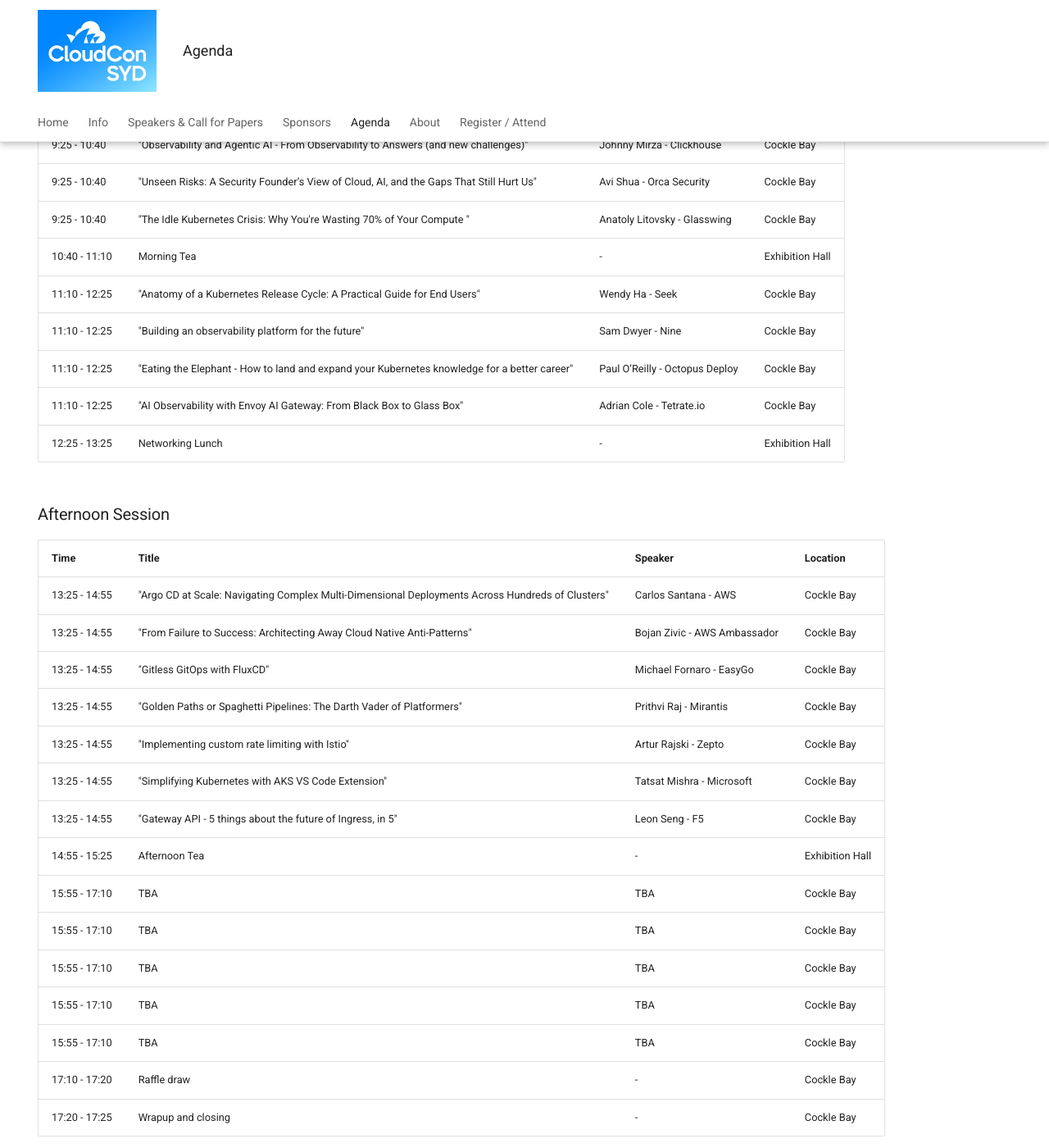
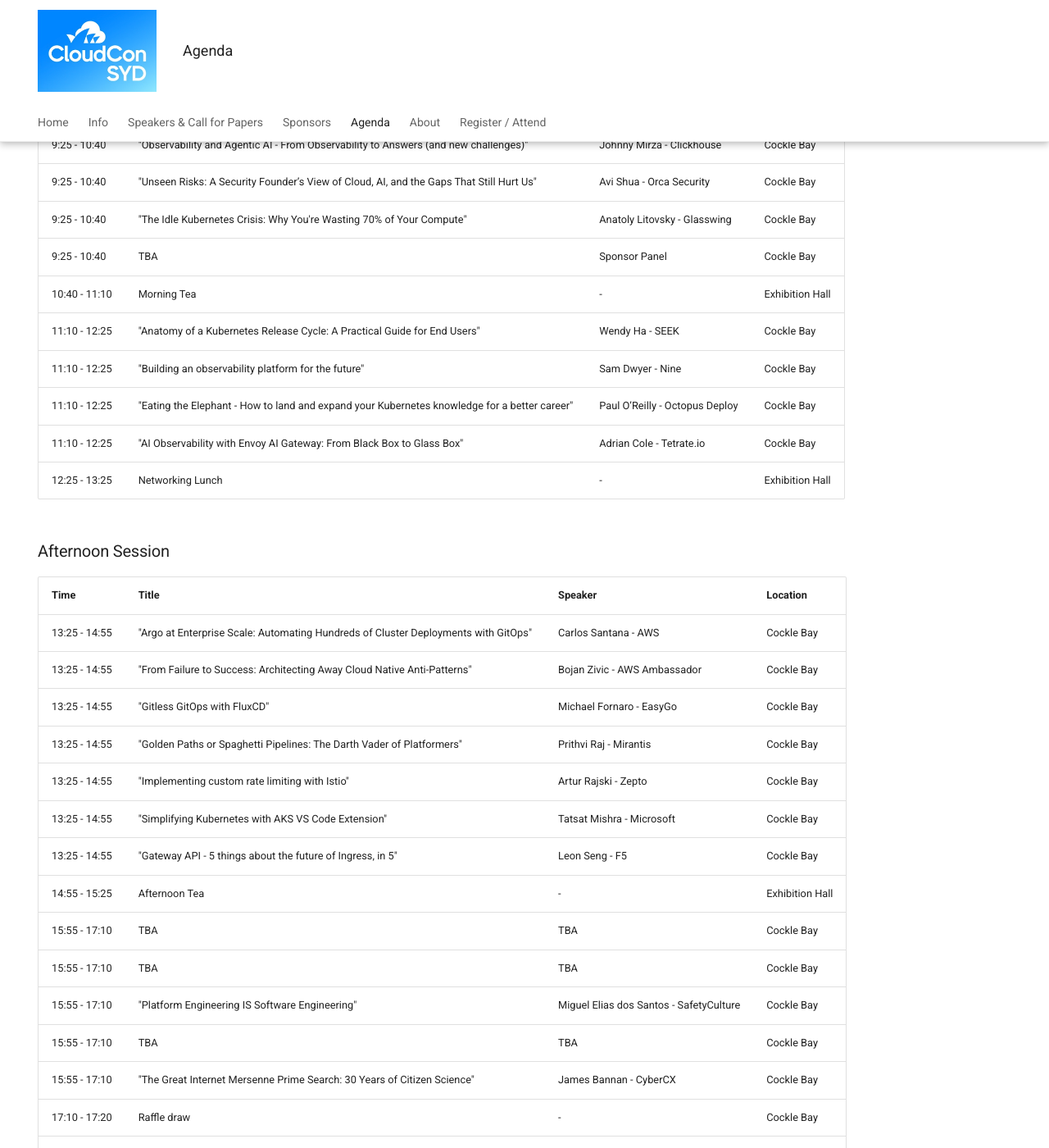
Before and after one commit to cloudconau/site, an MkDocs documentation site: the page built from docs/agenda.md, in a window 1280 px wide and 1400 px high, scrolled down 1269 px. Shown: the whole window at 82% size. Built offline with MkDocs 1.6.1 and Material for MkDocs 9.7.7, drawn with Linux system fonts in a browser that asks for light colours.

Commit message:
additional acceptances

```diff
--- a/docs/agenda.md
+++ b/docs/agenda.md
@@ -37,9 +37,10 @@ hide:
 | 9:15 - 9:25 | Opening Session | Brendon Thwaites | Cockle Bay |
 | 9:25 - 10:40 | "Observability and Agentic AI - From Observability to Answers (and new challenges)" | Johnny Mirza - Clickhouse | Cockle Bay |
 | 9:25 - 10:40 | "Unseen Risks: A Security Founder’s View of Cloud, AI, and the Gaps That Still Hurt Us" | Avi Shua - Orca Security | Cockle Bay |
-| 9:25 - 10:40 | "The Idle Kubernetes Crisis: Why You're Wasting 70% of Your Compute  " | Anatoly Litovsky - Glasswing | Cockle Bay |
+| 9:25 - 10:40 | "The Idle Kubernetes Crisis: Why You're Wasting 70% of Your Compute" | Anatoly Litovsky - Glasswing | Cockle Bay |
+| 9:25 - 10:40 | TBA | Sponsor Panel | Cockle Bay |
 | 10:40 - 11:10 | Morning Tea | - | Exhibition Hall |
-| 11:10 - 12:25 | "Anatomy of a Kubernetes Release Cycle: A Practical Guide for End Users" | Wendy Ha - Seek | Cockle Bay |
+| 11:10 - 12:25 | "Anatomy of a Kubernetes Release Cycle: A Practical Guide for End Users" | Wendy Ha - SEEK | Cockle Bay |
 | 11:10 - 12:25 | "Building an observability platform for the future" | Sam Dwyer - Nine | Cockle Bay |
 | 11:10 - 12:25 | "Eating the Elephant - How to land and expand your Kubernetes knowledge for a better career" | Paul O’Reilly - Octopus Deploy | Cockle Bay |
 | 11:10 - 12:25 | "AI Observability with Envoy AI Gateway: From Black Box to Glass Box" | Adrian Cole - Tetrate.io | Cockle Bay |
@@ -49,7 +50,7 @@ hide:
 
 | Time  | Title | Speaker | Location |
 |---|---|---|---|
-| 13:25 - 14:55 | "Argo CD at Scale: Navigating Complex Multi-Dimensional Deployments Across Hundreds of Clusters" | Carlos Santana - AWS | Cockle Bay |
+| 13:25 - 14:55 | "Argo at Enterprise Scale: Automating Hundreds of Cluster Deployments with GitOps" | Carlos Santana - AWS | Cockle Bay |
 | 13:25 - 14:55 | "From Failure to Success: Architecting Away Cloud Native Anti-Patterns" | Bojan Zivic - AWS Ambassador | Cockle Bay |
 | 13:25 - 14:55 | "Gitless GitOps with FluxCD" | Michael Fornaro - EasyGo | Cockle Bay |
 | 13:25 - 14:55 | "Golden Paths or Spaghetti Pipelines: The Darth Vader of Platformers" | Prithvi Raj - Mirantis | Cockle Bay |
@@ -59,8 +60,8 @@ hide:
 | 14:55 - 15:25 | Afternoon Tea | - | Exhibition Hall |
 | 15:55 - 17:10 | TBA | TBA | Cockle Bay |
 | 15:55 - 17:10 | TBA | TBA | Cockle Bay |
+| 15:55 - 17:10 | "Platform Engineering IS Software Engineering" | Miguel Elias dos Santos - SafetyCulture | Cockle Bay |
 | 15:55 - 17:10 | TBA | TBA | Cockle Bay |
-| 15:55 - 17:10 | TBA | TBA | Cockle Bay |
-| 15:55 - 17:10 | TBA | TBA | Cockle Bay |
+| 15:55 - 17:10 | "The Great Internet Mersenne Prime Search: 30 Years of Citizen Science" | James Bannan - CyberCX | Cockle Bay |
 | 17:10 - 17:20 | Raffle draw | - | Cockle Bay |
 | 17:20 - 17:25 | Wrapup and closing | - | Cockle Bay |
```
